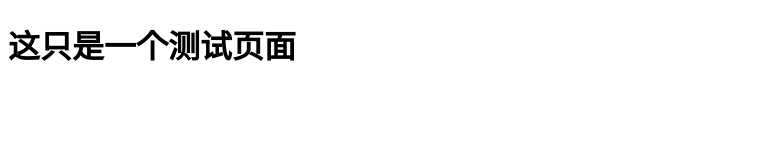
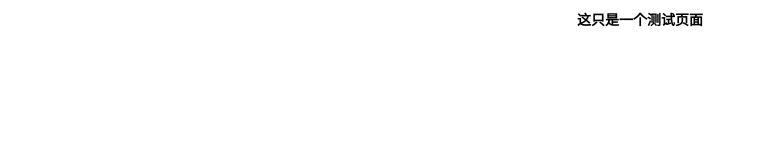
Before and after one commit to springxiege/generater-react-require-router, a plain HTML site: page index.html in a window 1280 px wide. Shown: the whole page, without its empty margins (0-757 px from the left). Drawn offline with Linux system fonts and the light colour scheme.

Commit message:
添加样式

```diff
--- /dev/null
+++ b/css/style.less
@@ -0,0 +1,5 @@
+h1 {
+	height: 30px;
+	font-size: 14px;
+	text-align: center;
+}
--- a/index.html
+++ b/index.html
@@ -2,6 +2,7 @@
 <html>
 <head>
 	<title>测试页面</title>
+	<link rel="stylesheet" type="text/css" href="css/style.css">
 </head>
 <body>
 <h1>这只是一个测试页面</h1>
```
Also changed, not shown: css/style.css (added).
